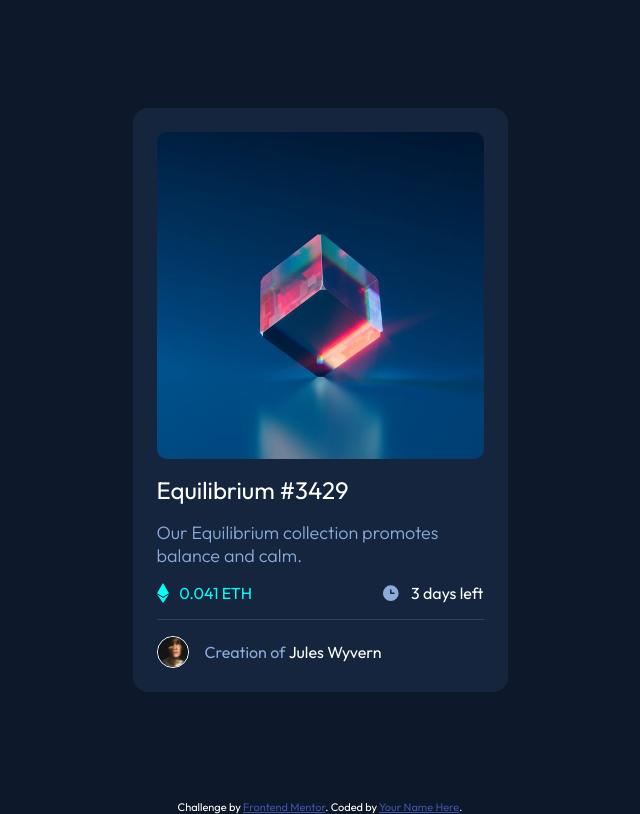
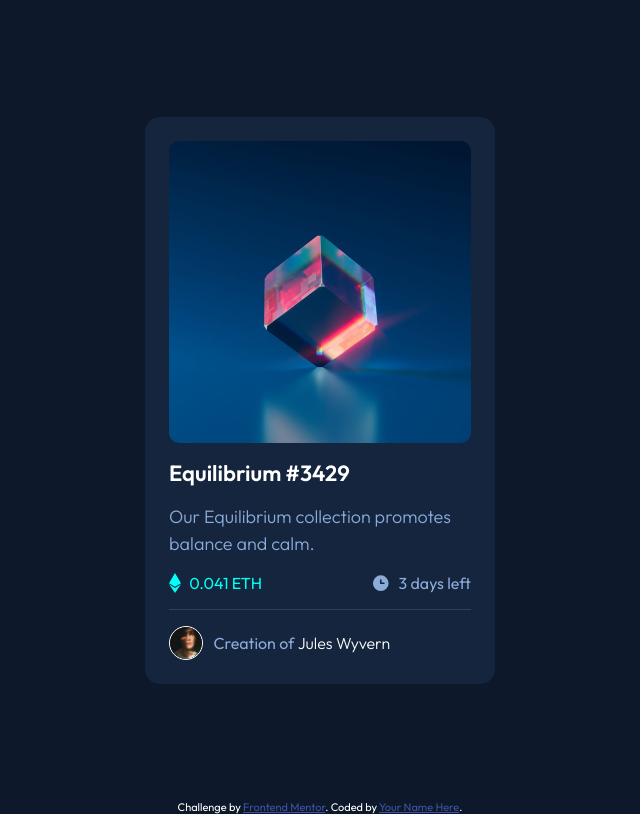
Before and after one commit to rudimediaz/fem-nft-preview-card, a website built with Vite: page index.html in a window 1280 px wide. Shown: the whole page, without its empty margins (320-960 px from the left). Built offline with nearby package versions, Linux system fonts and the light colour scheme.

Commit message:
feat: main-page[WIP]

```diff
--- a/index.html
+++ b/index.html
@@ -1,5 +1,5 @@
 <!DOCTYPE html>
-<html lang="en">
+<html lang="en" class="bg-dark">
   <head>
     <meta charset="UTF-8" />
     <meta name="viewport" content="width=device-width, initial-scale=1.0" />
@@ -15,14 +15,14 @@
     <link rel="preconnect" href="https://fonts.googleapis.com" />
     <link rel="preconnect" href="https://fonts.gstatic.com" crossorigin />
     <link
-      href="https://fonts.googleapis.com/css2?family=Outfit:wght@300;400;700&display=swap"
+      href="https://fonts.googleapis.com/css2?family=Outfit:wght@300;400;600&display=swap"
       rel="stylesheet"
     />
 
     <title>Frontend Mentor | NFT preview card component</title>
 
     <!-- Feel free to remove these styles or customise in your own stylesheet 👍 -->
-    <link rel="stylesheet" href="/styles/styles.scss" />
+    <link rel="stylesheet" href="/styles.css" />
     <style>
       .attribution {
         font-size: 11px;
@@ -38,33 +38,31 @@
       <main>
         <div class="container">
           <div class="card">
-            <div class="card__visual product-image">
-              <img
-                class="product-image__main"
-                src="/images/image-equilibrium.jpg"
-                alt="an artsy cube"
-              />
-              <div class="product-image__overlay">
+            <div class="card__visual item-image">
+              <img src="/images/image-equilibrium.jpg" alt="artsy cube" />
+              <div class="item-image__overlay item-image-overlay">
                 <img src="/images/icon-view.svg" alt="eye icon" />
               </div>
             </div>
             <h1>Equilibrium #3429</h1>
             <p>Our Equilibrium collection promotes balance and calm.</p>
-            <div class="product-status">
-              <div class="product-status__item product-price">
+            <div class="item-status">
+              <div class="item-status__content item-price">
                 <img src="/images/icon-ethereum.svg" alt="ethereum icon" />
                 <span>0.041 ETH</span>
               </div>
-              <div class="product-status__item">
+              <div class="item-status__content item-exp">
                 <img src="/images/icon-clock.svg" alt="clock icon" />
                 <span>3 days left</span>
               </div>
             </div>
             <div class="separator"></div>
-            <div class="product-owner">
-              <img src="/images/image-avatar.png" alt="avatar" />
-              <pre>Creation of </pre>
-              <span>Jules Wyvern</span>
+            <div class="card__owner item-owner">
+              <img src="/images/image-avatar.png" alt="owner avatar" />
+              <div class="item-owner-details">
+                <pre>Creation of </pre>
+                <span>Jules Wyvern</span>
+              </div>
             </div>
           </div>
         </div>
--- a/styles/styles.scss
+++ b/styles/styles.scss
@@ -34,6 +34,8 @@
 body {
   background-color: var(--accent-3);
   color: #fff;
+  -webkit-font-smoothing: antialiased;
+  text-rendering: optimizeLegibility;
 }
 
 p {
@@ -54,16 +56,19 @@
 }
 
 .container {
-  display: flex;
-  flex-direction: column;
-  justify-content: center;
-  align-items: center;
+  display: grid;
+  grid-template-columns: 1fr;
+  place-items: center;
   overflow-x: hidden;
 
-  & > * {
-    height: unset;
-    width: clamp(375px - 12%, 40vw, 375px);
-  }
+  // & > * {
+  //   width: max(375px - 12%, 25%);
+  //   height: 68%;
+
+  //   @media (max-width: 640px) {
+  //     height: 83%;
+  //   }
+  // }
 }
 
 .card {
@@ -73,6 +78,11 @@
   background-color: var(--accent-2);
   padding: 1.5rem;
   border-radius: 15px;
+  justify-content: space-evenly;
+
+  & > *:not(h1) {
+    font-size: var(--text-base);
+  }
 
   &__visual {
     position: relative;
@@ -83,8 +93,9 @@
   }
 
   & > h1 {
-    font-size: 24px;
-
+    font-size: 22px;
+    font-weight: 600;
+    padding-top: 0.8rem;
     &:hover {
       cursor: pointer;
       color: var(--primary-2);
@@ -94,6 +105,7 @@
   & > p {
     color: var(--primary-1);
     font-weight: 300;
+    line-height: 1.5;
   }
 }
 
@@ -103,10 +115,14 @@
 
   &__item {
     display: inline-flex;
-    gap: 1ch;
+    gap: 0.5em;
     & > img {
       height: 100%;
     }
+  }
+
+  & > div:nth-child(1) > span {
+    font-weight: 600;
   }
 }
 
```
Also changed, not shown: styles.css (added).
